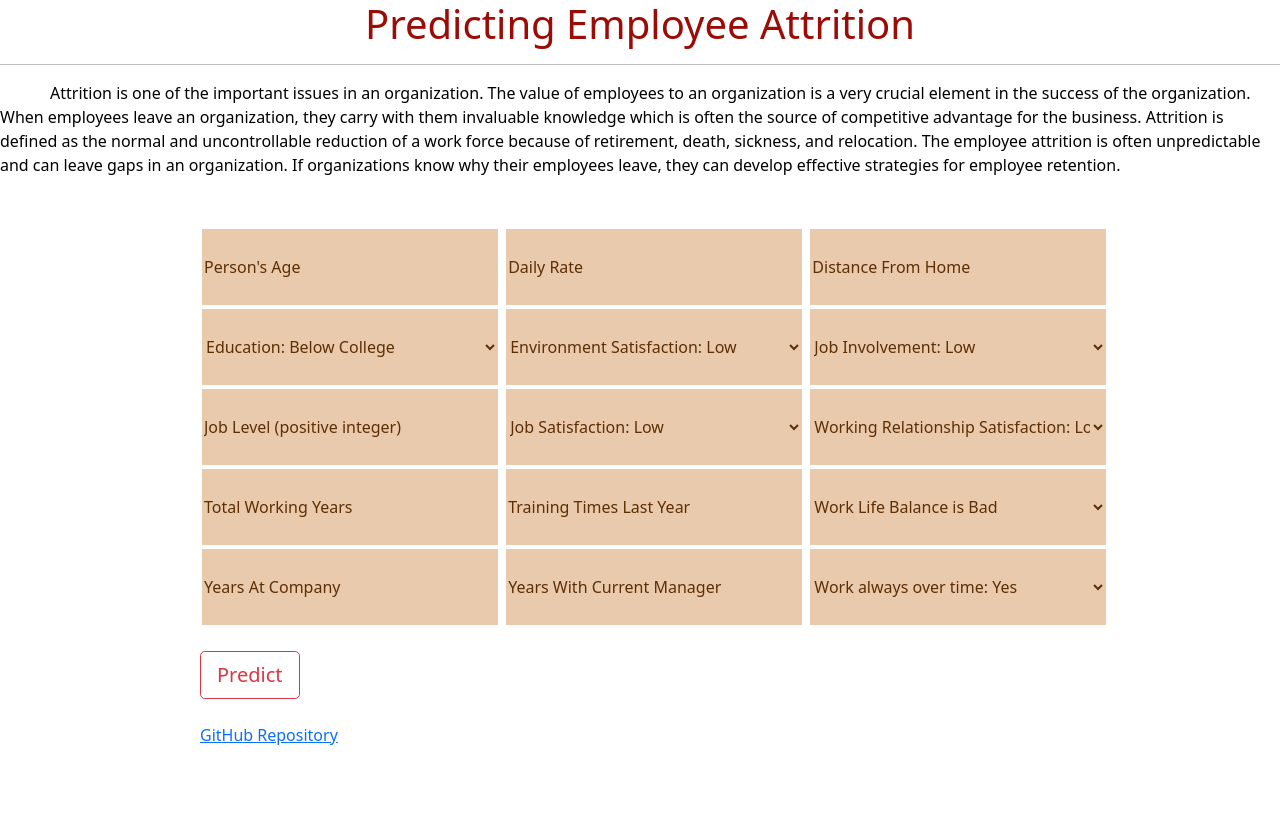
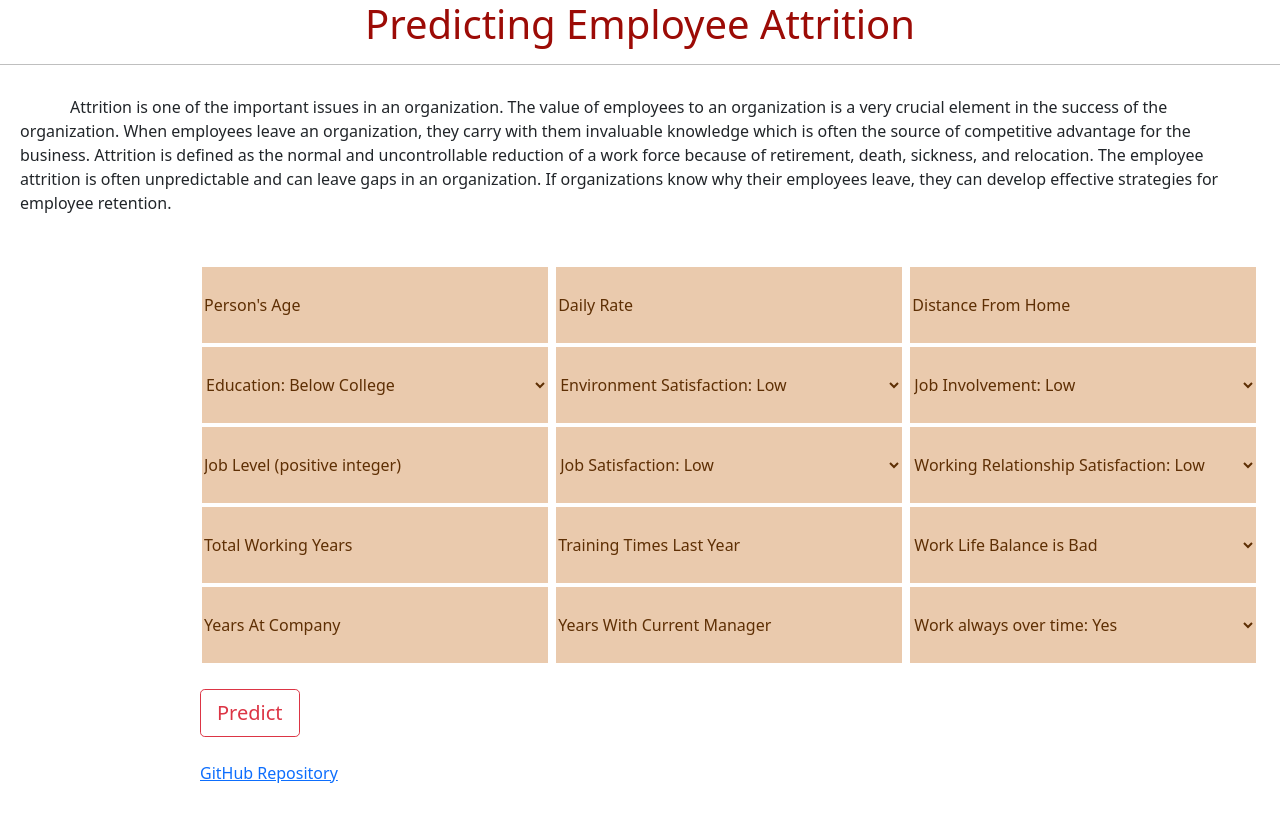
Before and after one commit to susan-qisun/Employee-Attrition-deploy, a Flask app: page / in a window 1280 px wide. Before the commit the page ends 745 px from the top, so only its background shows below. Run offline with Flask 2, Linux system fonts and the light colour scheme; parts of the project's set-up code (start-up, migrations or seed data) failed here and were passed over.

Commit message:
Update new.html

```diff
--- a/templates/new.html
+++ b/templates/new.html
@@ -27,7 +27,7 @@
         input,
         select {
 
-            width: 300px;
+            width: 350px;
             border-style: solid;
             height: 80px;
             background: rgba(190, 95, 7, 0.329);
@@ -63,7 +63,7 @@
 
 
     <div class="a">
-        <p style="color: rgb(0, 0, 0);font-size:16px"> Attrition is one of the important issues in an organization.
+        <p STYLE="margin: 30px 20px 10px 20px";style="color: rgb(0, 0, 0);font-size:16px"> Attrition is one of the important issues in an organization.
            The value of employees to an organization is a very crucial element in the success of the organization.
             When employees leave an organization, they carry with them invaluable knowledge which is often the source of competitive
             advantage for the business. Attrition is defined as the normal and uncontrollable reduction of a work force because of retirement,
```
